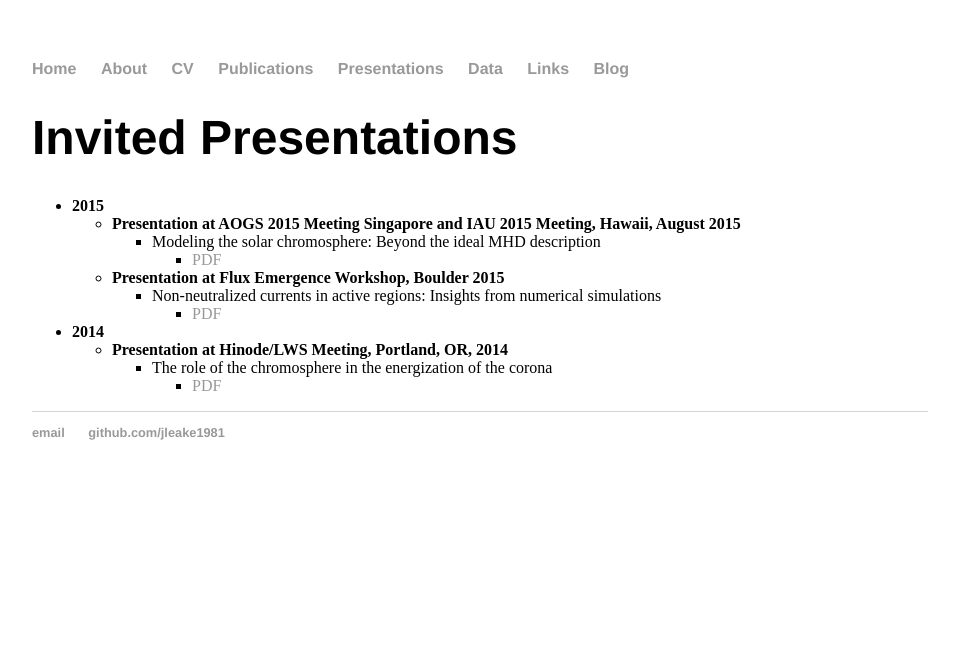
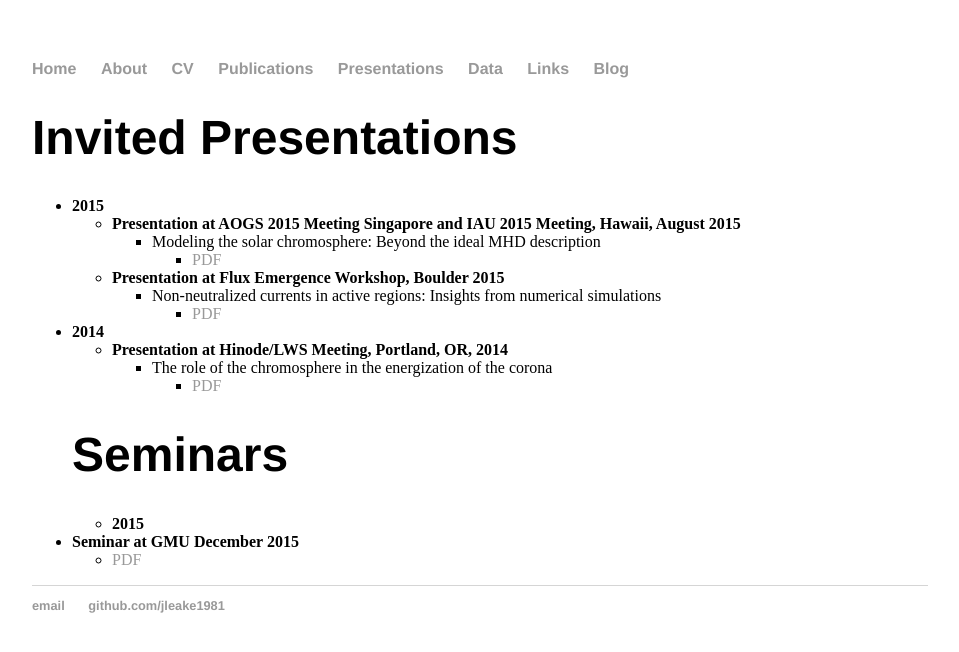
Before and after one commit to jleake1981/jleake1981.github.io, a Jekyll site: the page built from presentations/index.html, in a window 1280 px wide. Shown: the top 652 px of the page, without its empty margins (160-1119 px from the left). Built offline with Jekyll 4.4.1, drawn with Linux system fonts in a browser that asks for light colours.

Commit message:
Adding pages

```diff
--- a/presentations/index.html
+++ b/presentations/index.html
@@ -31,5 +31,15 @@ title: James Leake, Astrophysicist
                           <li><a href="Leake_LWS_2014.pdf" target="_blank">PDF</a></li>
                         </ul>
                 </ul>
-          </ul>
+             </ul>
+	     <h1>Seminars</h1>
+	     <ul>
+	       <li> <strong> 2015 </strong>
+		 </ul>
+		  <li> <strong> Seminar at GMU December 2015</strong> </li>
+                    <ul>
+                    <li><a href="NEW_Leake_COMBINED_AOGS_IAU.pdf" target="_blank">PDF</a></li>
+                    </ul>
+                </ul>
+	     </ul>
 </div><!-- /.blurb -->
```
